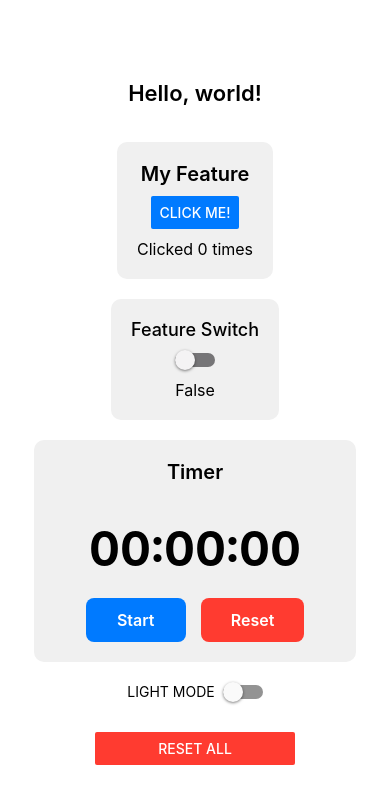
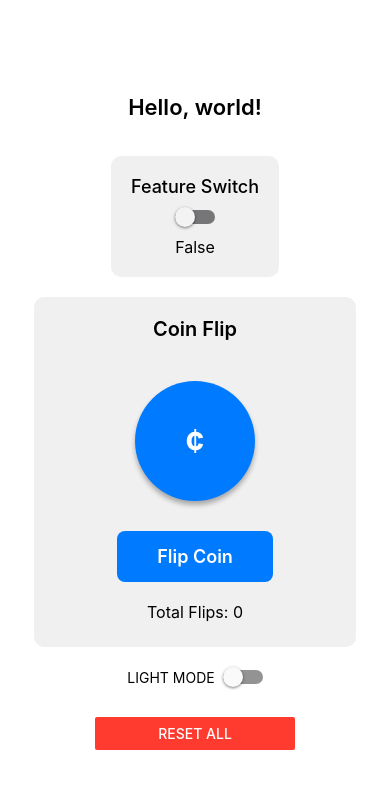
Before and after one commit to screenshotbot/react-native-chris-workspace, a React Native app: screen / in a window 390 px wide. Shown: the top 804 px of the page. Built offline with nearby package versions, Linux system fonts and the light colour scheme.

Commit message:
Added Coin Flip Feature and commented out features for app space.

```diff
--- a/App.tsx
+++ b/App.tsx
@@ -3,6 +3,7 @@ import { View, Text, StyleSheet, Button } from 'react-native';
 import MyFeature from './MyFeature';
 import SwitchFeature from './SwitchFeature';
 import TimerFeature from './TimerFeature';
+import CoinFlipFeature from './CoinFlipFeature';
 import { ThemeProvider, ThemeToggle, useTheme } from './Theme';
 
 const AppContent = () => {
@@ -11,6 +12,8 @@ const AppContent = () => {
   const [isEnabled, setIsEnabled] = useState(false);
   const [timerSeconds, setTimerSeconds] = useState(0);
   const [isTimerRunning, setIsTimerRunning] = useState(false);
+  const [coinResult, setCoinResult] = useState('');
+  const [coinFlips, setCoinFlips] = useState(0);
 
   const handleResetAll = () => {
     setClickCount(0);
@@ -26,14 +29,21 @@ const AppContent = () => {
         Hello, world!
       </Text>
 
-      <MyFeature clickCount={clickCount} setClickCount={setClickCount} />
+      {/* <MyFeature clickCount={clickCount} setClickCount={setClickCount} /> */}
       <SwitchFeature isEnabled={isEnabled} setIsEnabled={setIsEnabled} />
 
-      <TimerFeature
+      {/*<TimerFeature
         seconds={timerSeconds}
         setSeconds={setTimerSeconds}
         isRunning={isTimerRunning}
         setIsRunning={setIsTimerRunning}
+      />*/}
+
+      <CoinFlipFeature
+        result={coinResult}
+        setResult={setCoinResult}
+        flips={coinFlips}
+        setFlips={setCoinFlips}
       />
 
       {/* Theme toggle switch */}
--- /dev/null
+++ b/CoinFlipFeature.tsx
@@ -0,0 +1,151 @@
+import React, { useState } from 'react';
+import { View, Text, StyleSheet, TouchableOpacity, Animated } from 'react-native';
+import { useTheme } from './Theme';
+
+type CoinFlipFeatureProps = {
+  result: string;
+  setResult: React.Dispatch<React.SetStateAction<string>>;
+  flips: number;
+  setFlips: React.Dispatch<React.SetStateAction<number>>;
+};
+
+export default function CoinFlipFeature({
+  result,
+  setResult,
+  flips,
+  setFlips,
+}: CoinFlipFeatureProps) {
+  const { colors } = useTheme();
+  const [isFlipping, setIsFlipping] = useState(false);
+  const [rotateAnim] = useState(new Animated.Value(0));
+
+  const flipCoin = () => {
+    if (isFlipping) return;
+
+    setIsFlipping(true);
+    setResult('');
+
+    // Reset rotation
+    rotateAnim.setValue(0);
+
+    // Animate rotation
+    Animated.timing(rotateAnim, {
+      toValue: 1,
+      duration: 1000,
+      useNativeDriver: true,
+    }).start(() => {
+      // Randomly determine result
+      const coinResult = Math.random() < 0.5 ? 'HEADS' : 'TAILS';
+      setResult(coinResult);
+      setFlips(prev => prev + 1);
+      setIsFlipping(false);
+    });
+  };
+
+  const spin = rotateAnim.interpolate({
+    inputRange: [0, 1],
+    outputRange: ['0deg', '1080deg'], // 3 full rotations
+  });
+
+  return (
+    <View style={[styles.container, { backgroundColor: colors.card }]}>
+      <Text style={[styles.title, { color: colors.text }]}>Coin Flip</Text>
+
+      <Animated.View
+        style={[
+          styles.coin,
+          {
+            backgroundColor: result === 'HEADS' ? '#FFD700' : result === 'TAILS' ? '#C0C0C0' : colors.primary,
+            transform: [{ rotateY: spin }],
+          },
+        ]}>
+        <Text style={styles.coinText}>
+          {isFlipping ? '?' : result || '¢'}
+        </Text>
+      </Animated.View>
+
+      <TouchableOpacity
+        style={[
+          styles.button,
+          { backgroundColor: colors.primary },
+          isFlipping && styles.buttonDisabled,
+        ]}
+        onPress={flipCoin}
+        disabled={isFlipping}>
+        <Text style={styles.buttonText}>
+          {isFlipping ? 'Flipping...' : 'Flip Coin'}
+        </Text>
+      </TouchableOpacity>
+
+      <View style={styles.statsContainer}>
+        <Text style={[styles.statsText, { color: colors.text }]}>
+          Total Flips: {flips}
+        </Text>
+        {result && (
+          <Text style={[styles.resultText, { color: colors.text }]}>
+            Result: {result}
+          </Text>
+        )}
+      </View>
+    </View>
+  );
+}
+
+const styles = StyleSheet.create({
+  container: {
+    padding: 20,
+    alignItems: 'center',
+    marginTop: 20,
+    borderRadius: 10,
+    width: '90%',
+  },
+  title: {
+    fontSize: 20,
+    fontWeight: '600',
+    marginBottom: 20,
+  },
+  coin: {
+    width: 120,
+    height: 120,
+    borderRadius: 60,
+    justifyContent: 'center',
+    alignItems: 'center',
+    marginVertical: 20,
+    shadowColor: '#000',
+    shadowOffset: { width: 0, height: 4 },
+    shadowOpacity: 0.3,
+    shadowRadius: 5,
+    elevation: 8,
+  },
+  coinText: {
+    fontSize: 32,
+    fontWeight: 'bold',
+    color: '#ffffff',
+  },
+  button: {
+    paddingHorizontal: 40,
+    paddingVertical: 15,
+    borderRadius: 8,
+    marginTop: 10,
+  },
+  buttonDisabled: {
+    opacity: 0.6,
+  },
+  buttonText: {
+    color: '#ffffff',
+    fontSize: 18,
+    fontWeight: '600',
+  },
+  statsContainer: {
+    marginTop: 20,
+    alignItems: 'center',
+  },
+  statsText: {
+    fontSize: 16,
+    marginBottom: 5,
+  },
+  resultText: {
+    fontSize: 18,
+    fontWeight: '600',
+  },
+});
```
